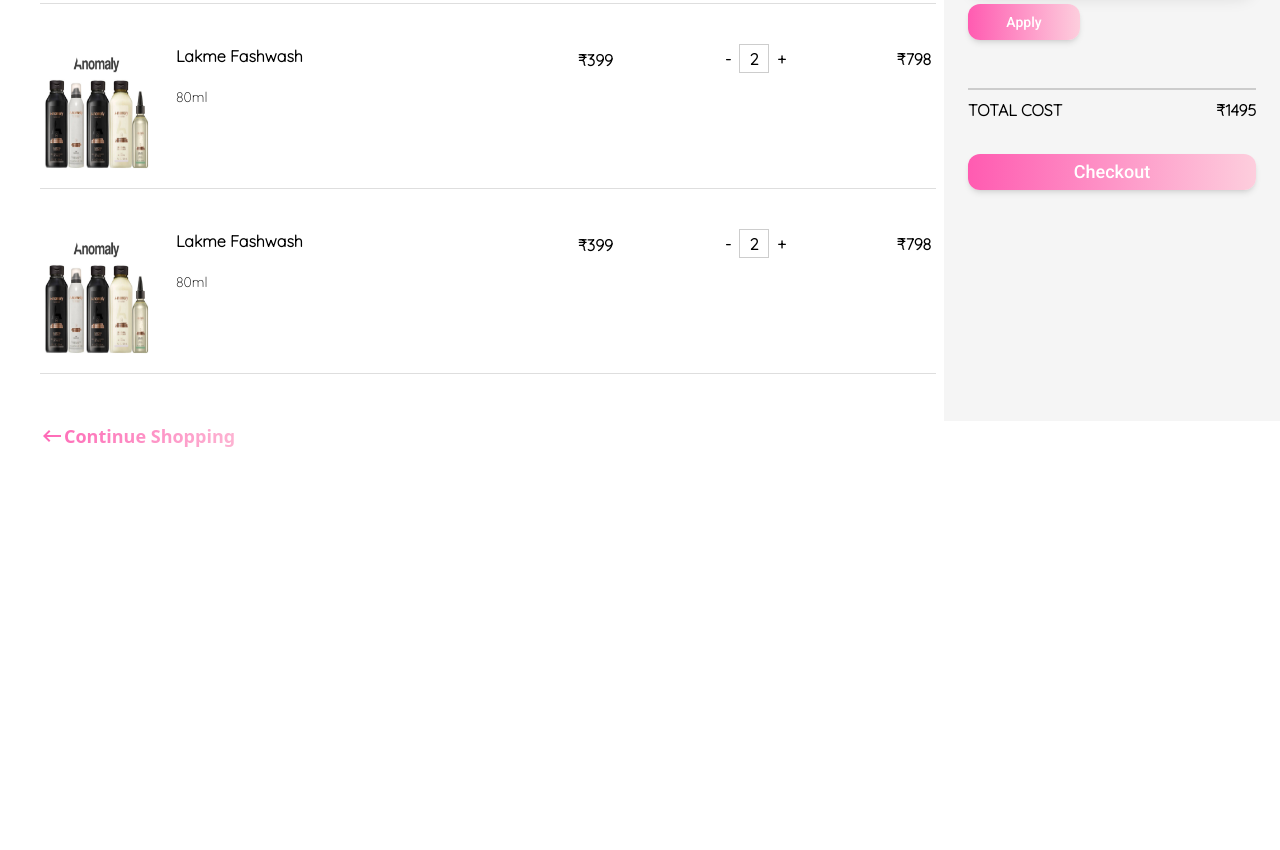
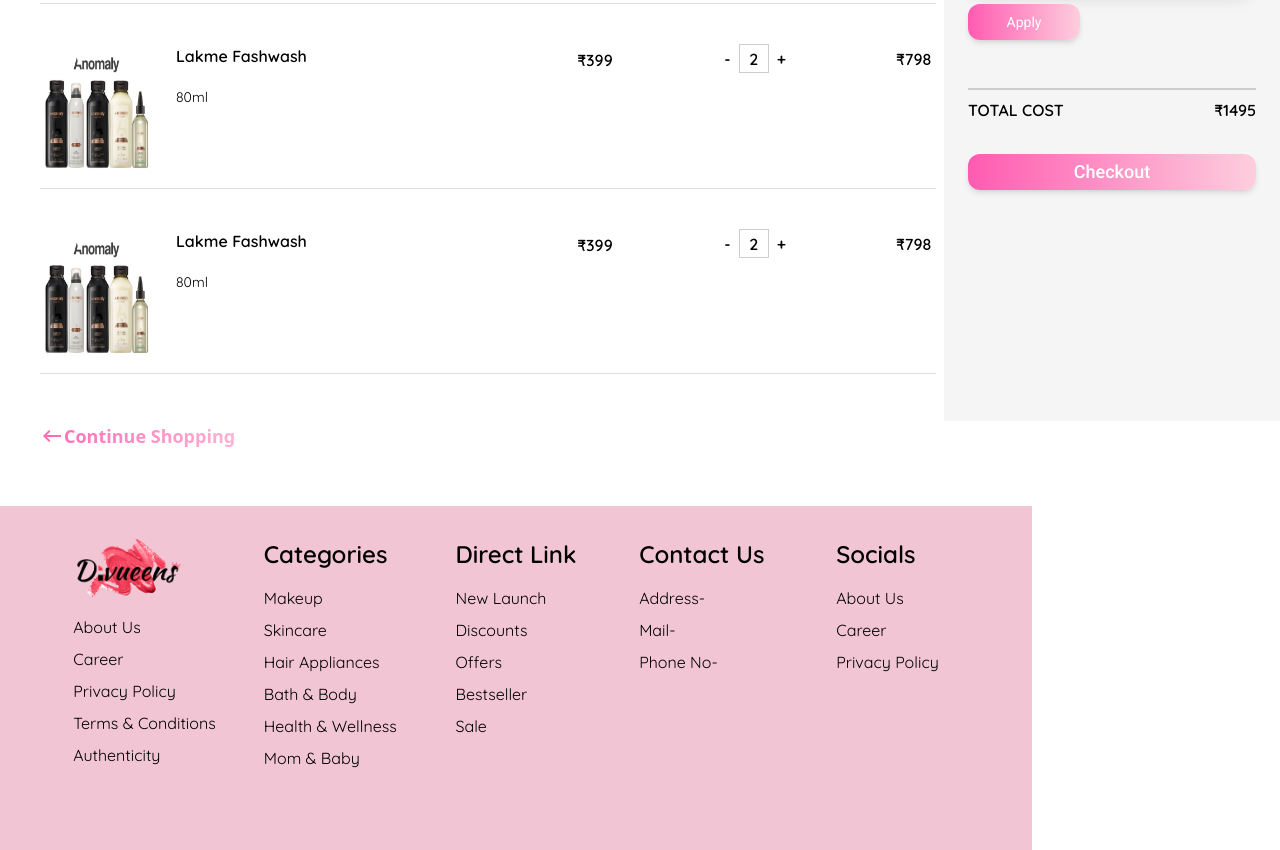
Before and after one commit to silentvoice143/divueens, a website: page My Cart/cart.html in a window 1280 px wide. Shown: the part 379-1229 px from the top of the page. Before the commit the page ends 885 px from the top, so only its background shows below. Drawn offline with nearby package versions, Linux system fonts and the light colour scheme; a web font is replaced by a local one.

Commit message:
footer added

```diff
--- a/My Cart/cart.html
+++ b/My Cart/cart.html
@@ -3,6 +3,41 @@
   <head>
     <meta charset="UTF-8" />
     <meta name="viewport" content="width=device-width, initial-scale=1.0" />
+
+    <!-- google font
+     -->
+    <link rel="preconnect" href="https://fonts.googleapis.com" />
+    <link rel="preconnect" href="https://fonts.gstatic.com" crossorigin />
+    <link rel="preconnect" href="https://fonts.googleapis.com" />
+    <link rel="preconnect" href="https://fonts.gstatic.com" crossorigin />
+    <link rel="preconnect" href="https://fonts.googleapis.com" />
+    <link rel="preconnect" href="https://fonts.gstatic.com" crossorigin />
+    <link
+      href="https://fonts.googleapis.com/css2?family=Alex+Brush&family=Allura&family=Arapey&family=Cormorant+Garamond&family=Kaushan+Script&family=Lobster&family=Merriweather&family=Montserrat&family=Mulish&family=Nunito&family=Pacifico&family=Quicksand:wght@400;600&family=Roboto&family=Rokkitt&family=Sail&display=swap"
+      rel="stylesheet"
+    />
+
+    <!-- fontawesome  -->
+    <link
+      rel="stylesheet"
+      href="https://cdnjs.cloudflare.com/ajax/libs/font-awesome/4.7.0/css/font-awesome.min.css"
+    />
+
+    <!-- tailwind css  -->
+    <!-- <script src="https://cdn.tailwindcss.com"></script> -->
+
+    <!-- tailwind js  -->
+    <link
+      href="https://cdnjs.cloudflare.com/ajax/libs/font-awesome/6.0.0/css/all.min.css"
+      rel="stylesheet"
+    />
+    <link
+      href="https://cdn.jsdelivr.net/npm/tailwindcss@2.2.19/dist/tailwind.min.css"
+      rel="stylesheet"
+    />
+    <link href="../dist/output.css" rel="stylesheet" />
+
+    <!-- GOOGLE FONT ROBOTO -->
     <link rel="preconnect" href="https://fonts.googleapis.com" />
     <link rel="preconnect" href="https://fonts.gstatic.com" crossorigin />
     <link
@@ -10,12 +45,15 @@
       rel="stylesheet"
     />
 
+    <!-- GOOGLE FONT ROBOTO -->
+    <!-- GOOGLE FONT QUICKSAND -->
     <link rel="preconnect" href="https://fonts.googleapis.com" />
     <link rel="preconnect" href="https://fonts.gstatic.com" crossorigin />
     <link
       href="https://fonts.googleapis.com/css2?family=Quicksand:wght@300&display=swap"
       rel="stylesheet"
     />
+    <!-- GOOGLE FONT QUICKSAND -->
 
     <link
       rel="stylesheet"
@@ -299,5 +337,61 @@
       </section>
       <!--? ------------------- ORDER SUMMERY END -------------------- -->
     </section>
+
+    <!--? ------------------- FOOTER START -------------------- -->
+    <footer class="bg-cardpink w-[64.5rem]">
+      <div class="footer px-[5%] py-[4rem] pt-8 font-quicksand">
+        <div class="footer-grid-box grid grid-cols-5 child:mx-auto">
+          <div class="first">
+            <img src="../divueenimg/Divueenlogo.png" class="w-[108px]" alt="" />
+            <ul class="text-[1rem] my-4 child:my-2 hover:child:underline">
+              <li class=""><a href="">About Us</a></li>
+              <li><a href="">Career</a></li>
+              <li><a href="">Privacy Policy</a></li>
+              <li><a href="">Terms & Conditions</a></li>
+              <li><a href="">Authenticity</a></li>
+            </ul>
+          </div>
+          <div class="second">
+            <h1 class="text-2xl font-semibold">Categories</h1>
+            <ul class="text-[1rem] my-4 child:my-2 hover:child:underline">
+              <li class=""><a href="">Makeup</a></li>
+              <li><a href="">Skincare</a></li>
+              <li><a href="">Hair Appliances</a></li>
+              <li><a href="">Bath & Body</a></li>
+              <li><a href="">Health & Wellness</a></li>
+              <li><a href="">Mom & Baby</a></li>
+            </ul>
+          </div>
+          <div class="third">
+            <h1 class="text-2xl font-semibold">Direct Link</h1>
+            <ul class="text-[1rem] my-4 child:my-2 hover:child:underline">
+              <li class=""><a href="">New Launch</a></li>
+              <li><a href="">Discounts</a></li>
+              <li><a href="">Offers</a></li>
+              <li><a href="">Bestseller</a></li>
+              <li><a href="">Sale</a></li>
+            </ul>
+          </div>
+          <div class="fourth">
+            <h1 class="text-2xl font-semibold">Contact Us</h1>
+            <ul class="text-[1rem] my-4 child:my-2 hover:child:underline">
+              <li class=""><a href="">Address-</a></li>
+              <li><a href="">Mail-</a></li>
+              <li><a href="">Phone No-</a></li>
+            </ul>
+          </div>
+          <div class="fifth">
+            <h1 class="text-2xl font-semibold">Socials</h1>
+            <ul class="text-[1rem] my-4 child:my-2">
+              <li class=""><a href="">About Us</a></li>
+              <li><a href="">Career</a></li>
+              <li><a href="">Privacy Policy</a></li>
+            </ul>
+          </div>
+        </div>
+      </div>
+    </footer>
+    <!--? ------------------- FOOTER START -------------------- -->
   </body>
 </html>
```
Also changed, not shown: dist/output.css.
